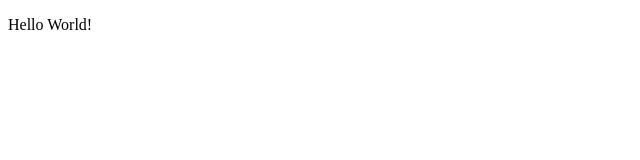
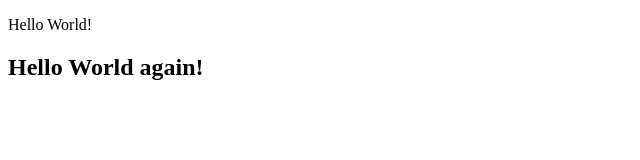
Before and after one commit to Sabres77/project1, a plain HTML site: page index.html in a window 1280 px wide. Shown: the whole page, without its empty margins (0-640 px from the left). Drawn offline with Linux system fonts and the light colour scheme.

Commit message:
index.html modify

```diff
--- a/index.html
+++ b/index.html
@@ -8,6 +8,7 @@
 </head>
 <body>
     <p>Hello World!</p>
+    <h2>Hello World again!</h2>
 
 
 
```
